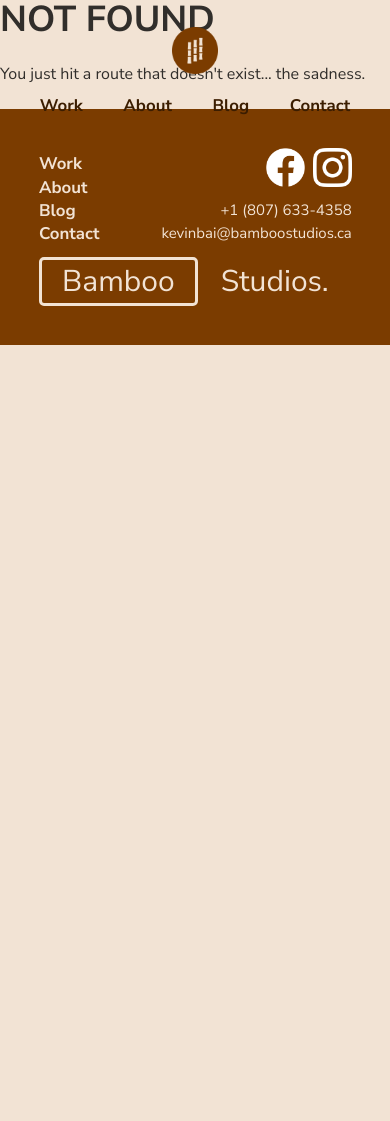
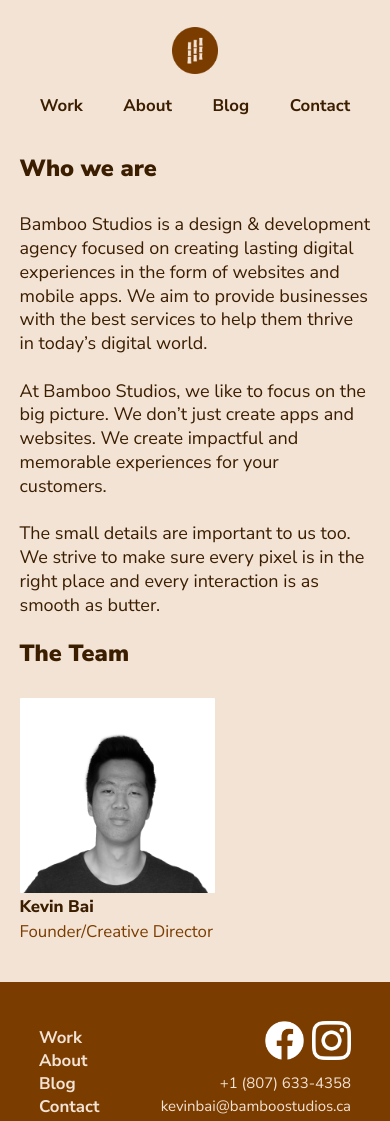
Before and after one commit to kevinbai0/Bamboo-Studios, a Gatsby site: page /about in a window 390 px wide. Before the commit this address had no page. Shown: the top 1121 px of the page. Before the commit the page ends 844 px from the top, so only its background shows below. Built offline with nearby package versions, Linux system fonts and the light colour scheme; Gatsby itself is replaced by a stand-in of ours.

Commit message:
Finished about page, fully responsive

```diff
--- a/gatsby-config.js
+++ b/gatsby-config.js
@@ -5,7 +5,6 @@
     author: `@kevinbai0`,
   },
   plugins: [
-    `gatsby-plugin-styled-components`,
     `gatsby-plugin-react-helmet`,
     {
       resolve: `gatsby-source-filesystem`,
@@ -28,6 +27,30 @@
         icon: `src/images/logo.png`, // This path is relative to the root of the site.
       },
     },
+    `gatsby-plugin-styled-components`,
+    {
+      resolve: `gatsby-plugin-google-analytics`,
+      options: {
+        trackingId: "UA-143398514-1",
+        // Defines where to place the tracking script - `true` in the head and `false` in the body
+        head: false,
+        // Setting this parameter is optional
+        anonymize: true,
+        // Setting this parameter is also optional
+        respectDNT: true,
+        // Avoids sending pageview hits from custom paths
+        exclude: ["/preview/**", "/do-not-track/me/too/"],
+        // Enables Google Optimize using your container Id
+        optimizeId: "YOUR_GOOGLE_OPTIMIZE_TRACKING_ID",
+        // Enables Google Optimize Experiment ID
+        experimentId: "YOUR_GOOGLE_EXPERIMENT_ID",
+        // Set Variation ID. 0 for original 1,2,3....
+        variationId: "YOUR_GOOGLE_OPTIMIZE_VARIATION_ID",
+        // Any additional create only fields (optional)
+        sampleRate: 5,
+        siteSpeedSampleRate: 10
+      },
+    },
     // this (optional) plugin enables Progressive Web App + Offline functionality
     // To learn more, visit: https://gatsby.dev/offline
     // `gatsby-plugin-offline`,
--- a/package.json
+++ b/package.json
@@ -8,6 +8,7 @@
     "babel-plugin-styled-components": "^1.10.4",
     "gatsby": "^2.10.4",
     "gatsby-image": "^2.2.3",
+    "gatsby-plugin-google-analytics": "^2.1.1",
     "gatsby-plugin-manifest": "^2.2.0",
     "gatsby-plugin-offline": "^2.2.0",
     "gatsby-plugin-react-helmet": "^3.1.0",
--- /dev/null
+++ b/src/components/custom/TeamMember.js
@@ -0,0 +1,34 @@
+import React from "react";
+import styled from "styled-components";
+import Img from "gatsby-image";
+import * as theme from "../../utils/theme";
+
+const Container = styled.div`
+    display: flex;
+    flex-direction: column;
+`;
+
+const Image = styled(Img)`
+    background-color: white;
+    border-radius: 0.25vw;
+`;
+
+const NameField = styled.div`
+    font-weight: 800;
+    color: ${theme.colors.darkColor};
+    margin: 0.5vw 0;
+`;
+const RoleField = styled.div`
+    color: ${theme.colors.tintColor};
+`;
+
+export default function TeamMember({name, role, data, index}) {
+    return (
+        <Container key={index}>
+            <Image fluid={data.childImageSharp.fluid} />
+            <theme.ResponsiveText as={NameField}>{name}</theme.ResponsiveText>
+            <theme.ResponsiveText as={RoleField}>{role}</theme.ResponsiveText>
+
+        </Container>
+    )
+}
--- /dev/null
+++ b/src/components/custom/TemplatePage.js
@@ -0,0 +1,54 @@
+import React from "react";
+import styled from "styled-components";
+import * as theme from "../../utils/theme";
+
+const Page = styled.div`
+    padding: 35vw 5vw 10vw;
+    @media only screen and (min-width: 600px) {
+        padding: 25vw 5vw 10vw;
+    }
+    @media only screen and (min-width: ${theme.mobileSwitchWidth}px) {
+        padding: 10vw 0 10vw 20vw;
+    }
+    @media only screen and (min-width: 1200px) {
+        padding: 5vw 0 10vw 20vw;
+    }
+`;
+
+const Title = styled.h1`
+    display: none;
+    @media only screen and (min-width: ${theme.mobileSwitchWidth}px) {
+        display: block;
+        top: 0;
+        left: 2vw;
+        position: absolute;
+        color: ${theme.colors.tintColor};
+        font-weight: 900;
+        font-size: 12vw;
+        transform-origin: left bottom;
+        transform: rotate(90deg) translateX(1vw);
+    }
+`;
+
+export const TemplateHeader = styled.h2`
+    color: ${theme.colors.darkColor};
+    font-weight: 900;
+    margin-top: 5vw;
+    padding: 0 0 2vw 0;
+    ${props => props.custom && props.custom}
+`;
+
+const Container = styled.div`
+    ${props => props.custom && props.custom}
+`;
+
+export default function TemplatePage({title, children, custom}) {
+    return (
+        <Page>
+            <Title>{title}</Title>
+            <Container custom={custom}>
+                {children}
+            </Container>
+        </Page>
+    )
+}
--- a/src/components/footer.js
+++ b/src/components/footer.js
@@ -4,7 +4,6 @@
 import Img from "gatsby-image";
 import { useStaticQuery, graphql } from "gatsby";
 import LogoTitleFixed from "./custom/logo-title-fixed";
-const mobileWidth = 750;
 
 const Container = styled.footer`
     background-color: ${theme.colors.tintColor};
@@ -15,7 +14,7 @@
     padding: 10vw;
     grid-gap: 3vw;
 
-    @media only screen and (min-width: ${mobileWidth}px) {
+    @media only screen and (min-width: ${theme.mobileSwitchWidth}px) {
         grid-template-rows: auto auto;
         padding: 3vw;
         grid-gap: 2vw;
@@ -27,7 +26,7 @@
     display: flex;
     flex-direction: column;
     justify-content: space-between;
-    @media only screen and (min-width: ${mobileWidth}px) {
+    @media only screen and (min-width: ${theme.mobileSwitchWidth}px) {
         align-self: center;
         grid-row: 1/2;
         flex-direction: row;
@@ -47,7 +46,7 @@
     justify-self: end;
     text-align: right;
     align-self: end;
-    @media only screen and (min-width: ${mobileWidth}px) {
+    @media only screen and (min-width: ${theme.mobileSwitchWidth}px) {
         grid-column: 2/3;
     }
 `;
@@ -55,7 +54,7 @@
 const CustomLink = styled(theme.StyledLink)`
     color: ${theme.colors.lightColor};
     font-weight: 700;
-    @media only screen and (min-width: ${mobileWidth}px) {
+    @media only screen and (min-width: ${theme.mobileSwitchWidth}px) {
         margin: 0 3vw 0 0;
     }
 `;
@@ -65,7 +64,7 @@
     height: 10vw;
     margin: 0 0 0 2vw;
 
-    @media only screen and (min-width: ${mobileWidth}px) {
+    @media only screen and (min-width: ${theme.mobileSwitchWidth}px) {
         width: 5vw;
         height: 5vw;
     }
@@ -77,7 +76,7 @@
 
 const ContactLink = styled(theme.StyledExternalLink)`
     color: ${theme.colors.lightColor};
-    @media only screen and (min-width: ${mobileWidth}px) {
+    @media only screen and (min-width: ${theme.mobileSwitchWidth}px) {
         margin: 0 0 0.5vw 0;
     }
 `;
@@ -105,12 +104,12 @@
     const [ usingMobileFooter, setUsingMobileFooter ] = useState(false);
 
     useEffect(() => {
-        if (window.innerWidth >= mobileWidth) setUsingMobileFooter(true);
+        if (window.innerWidth < theme.mobileSwitchWidth) setUsingMobileFooter(true);
     }, [])
 
     const resizeListener = () => {
-        if (window.innerWidth >= mobileWidth && usingMobileFooter) setUsingMobileFooter(false);
-        else if (window.innerWidth < mobileWidth && !usingMobileFooter) setUsingMobileFooter(true);
+        if (window.innerWidth >= theme.mobileSwitchWidth && usingMobileFooter) setUsingMobileFooter(false);
+        else if (window.innerWidth < theme.mobileSwitchWidth && !usingMobileFooter) setUsingMobileFooter(true);
     }
 
     useEffect(() => {
@@ -135,7 +134,7 @@
             </ContactContainer>
             <LogoTitleFixed isLight={true} custom={`
                 grid-column: 1/3;
-                @media only screen and (min-width: ${mobileWidth}px) {
+                @media only screen and (min-width: ${theme.mobileSwitchWidth}px) {
                     grid-column: 1/2;
                     grid-row: 2/3;
                 }
--- a/src/components/header.js
+++ b/src/components/header.js
@@ -6,10 +6,10 @@
 
 import * as theme from "../utils/theme";
 
-const switchNavWidth = 750;
 const condenseValue = 50;
 
 const Nav = styled.nav`
+  z-index: 10;
   position: fixed;
   display: grid;
   grid-template-rows: auto auto;
@@ -29,7 +29,7 @@
   `};
   transition: all 0.2s ease;
 
-  @media only screen and (min-width: ${switchNavWidth}px) {
+  @media only screen and (min-width: ${theme.mobileSwitchWidth}px) {
     border-radius: none;
     display: flex;
     align-items: center;
@@ -48,7 +48,7 @@
   font-weight: 600;
   grid-row: 2/3;
   color: ${props => props.condensednav ? theme.colors.lightColor : theme.colors.darkColor};
-  @media only screen and (min-width: ${switchNavWidth}px) {
+  @media only screen and (min-width: ${theme.mobileSwitchWidth}px) {
     margin: 0 2vw 0 0;
   }
 `;
@@ -64,7 +64,7 @@
     width: 7vw;
 
   }
-  @media only screen and (min-width: ${switchNavWidth}px) {
+  @media only screen and (min-width: ${theme.mobileSwitchWidth}px) {
     width: 5vw;
     margin: 0 4vw 0 0;
   }
@@ -83,7 +83,7 @@
     visibility: hidden;
     transform: scale(0);
   `}
-  @media only screen and (min-width: ${switchNavWidth}px) {
+  @media only screen and (min-width: ${theme.mobileSwitchWidth}px) {
     visibility: visible;
     transform: scale(1);
   }
--- /dev/null
+++ b/src/pages/about.js
@@ -0,0 +1,62 @@
+import React from "react";
+import Layout from "../components/layout";
+import SEO from "../components/seo";
+import TemplatePage, { TemplateHeader } from "../components/custom/TemplatePage";
+import { AboutParagraph, TeamMembers } from "../styled-components/about-components";
+import * as theme from "../utils/theme";
+import TeamMember from "../components/custom/TeamMember";
+import { useStaticQuery, graphql } from "gatsby";
+
+export default function AboutPage() {
+    const data = useStaticQuery(graphql`
+        query {
+            KevinBai: file(relativePath: { eq: "kevin-bai.png" }) {
+                ...TeamImage
+            }
+        }
+    `);
+
+    return (
+        <Layout>
+            <SEO title="Home" />
+            <TemplatePage title="About">
+                <theme.ResponsiveHeader as={TemplateHeader}>Who we are</theme.ResponsiveHeader>
+                <theme.FluidText as={AboutParagraph}>
+                    Bamboo Studios is a design & development agency focused on creating lasting digital experiences in the form of websites and mobile apps. We aim to provide businesses with the best services to help them thrive in today’s digital world.
+                </theme.FluidText>
+                <theme.FluidText as={AboutParagraph}>
+                    At Bamboo Studios, we like to focus on the big picture. We don’t just create apps and websites. We create impactful and memorable experiences for your customers.
+                </theme.FluidText>
+                <theme.FluidText as={AboutParagraph}>
+                    The small details are important to us too. We strive to make sure every pixel is in the right place and every interaction is as smooth as butter.
+                </theme.FluidText>
+                <theme.ResponsiveHeader as={TemplateHeader}>The Team</theme.ResponsiveHeader>
+                <TeamMembers>
+                    {
+                        Object.keys(people).map((key, index) => <TeamMember index={index} name={people[key].name} role={people[key].role} data={data[key]} />)
+                    }
+                </TeamMembers>
+            </TemplatePage>
+        </Layout>
+    );
+}
+
+// get image queries
+export const TeamImage = graphql`
+    fragment TeamImage on File {
+        childImageSharp {
+            fluid(maxWidth: 1000, maxHeight: 1000, quality: 100) {
+                ...GatsbyImageSharpFluid
+            }
+
+        }
+    }
+`;
+
+// get team images
+export const people = {
+    "KevinBai": {
+        name: "Kevin Bai",
+        role: "Founder/Creative Director",
+    }
+}
--- /dev/null
+++ b/src/styled-components/about-components.js
@@ -0,0 +1,25 @@
+import styled from "styled-components";
+import * as theme from "../utils/theme";
+export const AboutContainer = styled.div`
+`;
+
+export const AboutParagraph = styled.p`
+    color: ${theme.colors.darkColor};
+    width: 100%;
+    font-size: 18px;
+    line-height: 1.33;
+
+    @media only screen and (min-width: ${theme.mobileSwitchWidth}px) {
+        font-size: 24px;
+        width: 60vw;
+        max-width: 700px;
+    }
+`;
+
+export const TeamMembers = styled.div`
+    display: grid;
+    grid-auto-columns: 50vw;
+    @media only screen and (min-width: ${theme.mobileSwitchWidth}px) {
+        grid-auto-columns: 25vw;
+    }
+`;
--- a/src/utils/theme.js
+++ b/src/utils/theme.js
@@ -1,5 +1,12 @@
 import styled from "styled-components";
 import { Link } from "gatsby";
+
+/**
+ * Responsive: resizes dynamically based on screen width
+ * Fluid: size stays the same, text wraps instead, uses some queries
+ */
+
+export const mobileSwitchWidth = 750;
 
 export const colors = {
     lightColor: "#F2E3D4",
@@ -33,22 +40,22 @@
 
 export const ResponsiveHeader = styled.h2`
     font-weight: 900;
-    font-size: 6vw;
+    font-size: ${props => props.percent ? props.percent * 6 : 6}vw;
     @media only screen and (min-width: 450px) {
-        font-size: 5vw;
+        font-size: ${props => props.percent ? props.percent * 5 : 5}vw;
     }
     @media only screen and (min-width: 900px) {
-        font-size: calc(12px + 2vw);
+        font-size: calc(12px + ${props => props.percent ? props.percent * 2 : 2}vw);
     }
 `;
 
 export const ResponsiveText = styled.span`
     font-size: ${props => ((props.baseSize || 18) * 0.24)}vw;
     @media only screen and (min-width: 450px) {
-        font-size: ${props => ((props.baseSize || 18) * 0.15)}vw;
+        font-size: ${props => ((props.baseSize || 18) * 0.18)}vw;
     }
     @media only screen and (min-width: 600px) {
-        font-size: ${props => ((props.baseSize || 18) * 0.125)}vw;
+        font-size: ${props => ((props.baseSize || 18) * 0.14)}vw;
     }
     @media only screen and (min-width: 900px) {
         font-size: ${props => ((props.baseSize || 18) * 0.1)}vw;
@@ -57,3 +64,7 @@
         font-size: ${props => ((props.baseSize || 18) * 0.08)}vw;
     }
 `;
+
+export const FluidText = styled.p`
+
+`;
```
Also changed, not shown: src/images/kevin-bai.png (added), 1 other file. Lines whose indentation alone changed are shown as unchanged.
